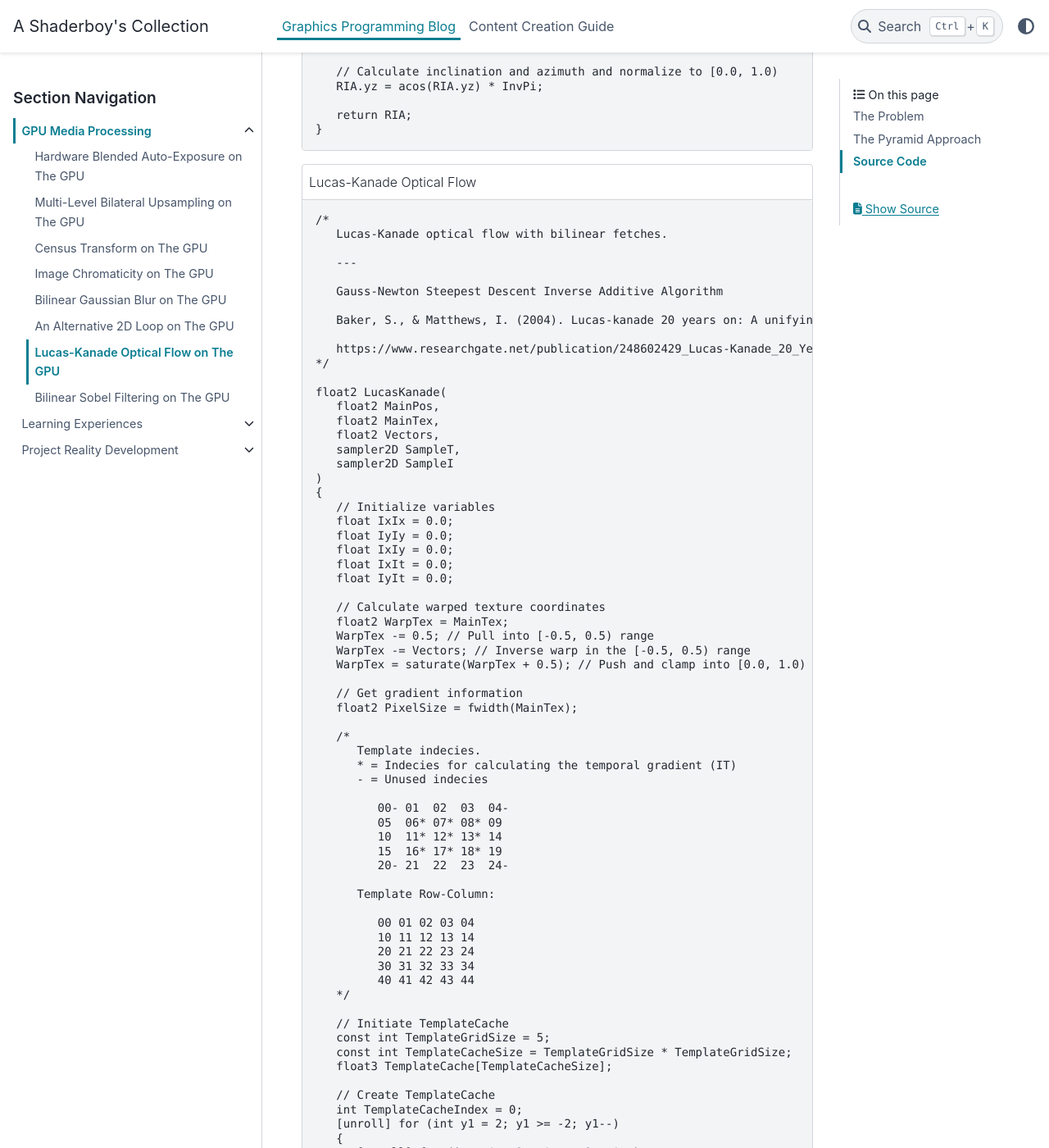
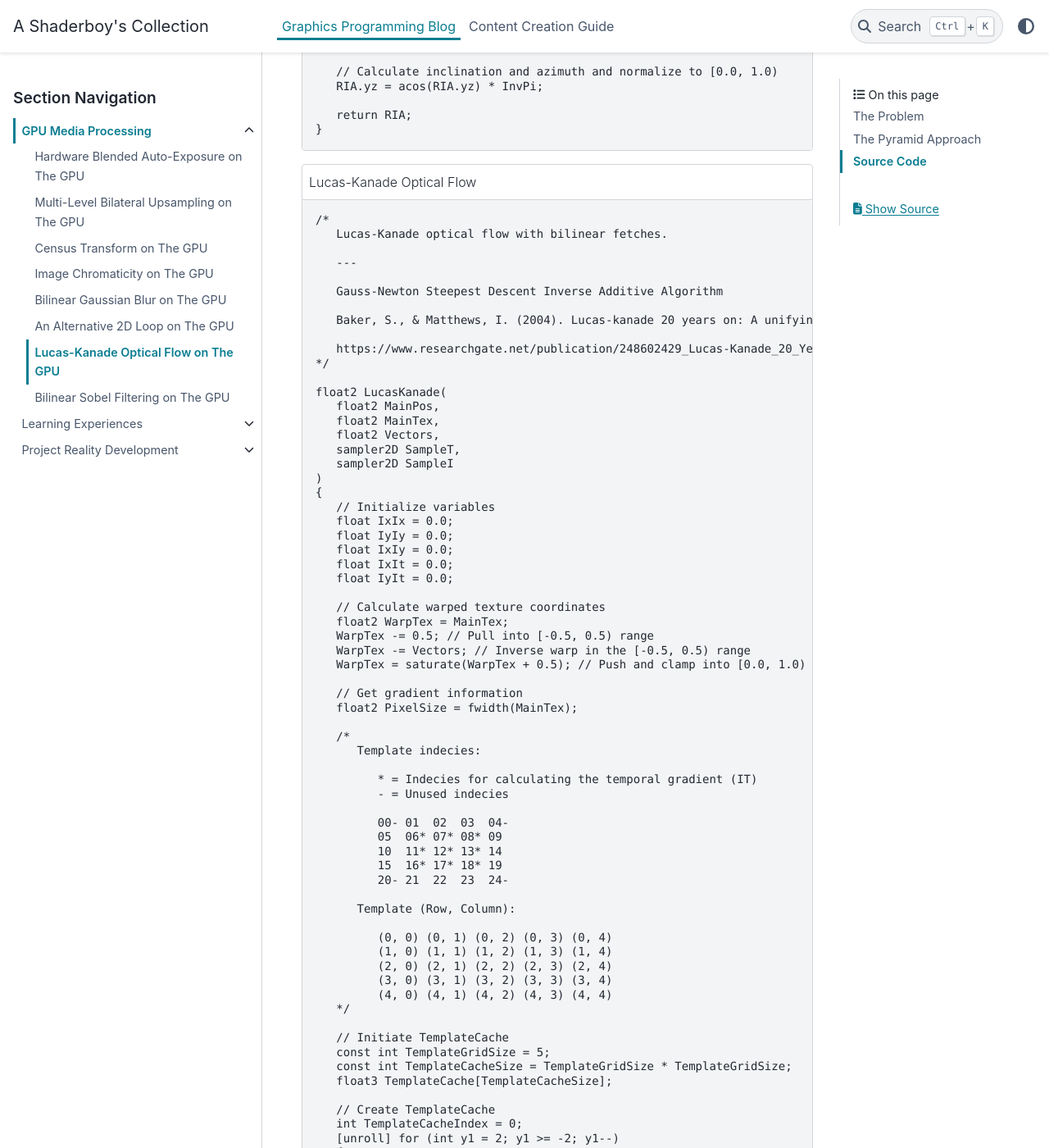
Before and after one commit to papadanku/papadanku.github.io, a Sphinx documentation site: the page built from doc/source/blog/gpu/opticalflow.rst, in a window 1280 px wide and 1400 px high, scrolled down 2412 px. Shown: the whole window at 82% size. Built offline with Sphinx 7.4.7 and the PyData theme 0.15.4, drawn with Linux system fonts in a browser that asks for light colours; some of the changed text lies outside the part shown.

Commit message:
Update opticalflow.rst

```diff
--- a/doc/source/blog/gpu/opticalflow.rst
+++ b/doc/source/blog/gpu/opticalflow.rst
@@ -142,9 +142,10 @@ Source Code
       float2 PixelSize = fwidth(MainTex);
 
       /*
-         Template indecies.
-         * = Indecies for calculating the temporal gradient (IT)
-         - = Unused indecies
+         Template indecies:
+
+            * = Indecies for calculating the temporal gradient (IT)
+            - = Unused indecies
 
             00- 01  02  03  04-
             05  06* 07* 08* 09
@@ -152,13 +153,13 @@ Source Code
             15  16* 17* 18* 19
             20- 21  22  23  24-
 
-         Template Row-Column:
+         Template (Row, Column):
 
-            00 01 02 03 04
-            10 11 12 13 14
-            20 21 22 23 24
-            30 31 32 33 34
-            40 41 42 43 44
+            (0, 0) (0, 1) (0, 2) (0, 3) (0, 4)
+            (1, 0) (1, 1) (1, 2) (1, 3) (1, 4)
+            (2, 0) (2, 1) (2, 2) (2, 3) (2, 4)
+            (3, 0) (3, 1) (3, 2) (3, 3) (3, 4)
+            (4, 0) (4, 1) (4, 2) (4, 3) (4, 4)
       */
 
       // Initiate TemplateCache
```
